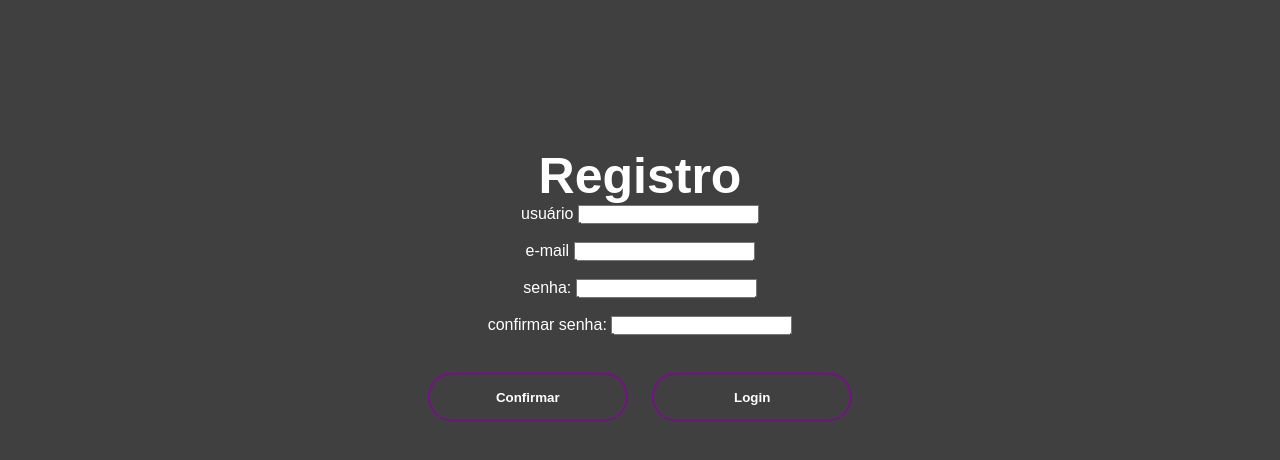
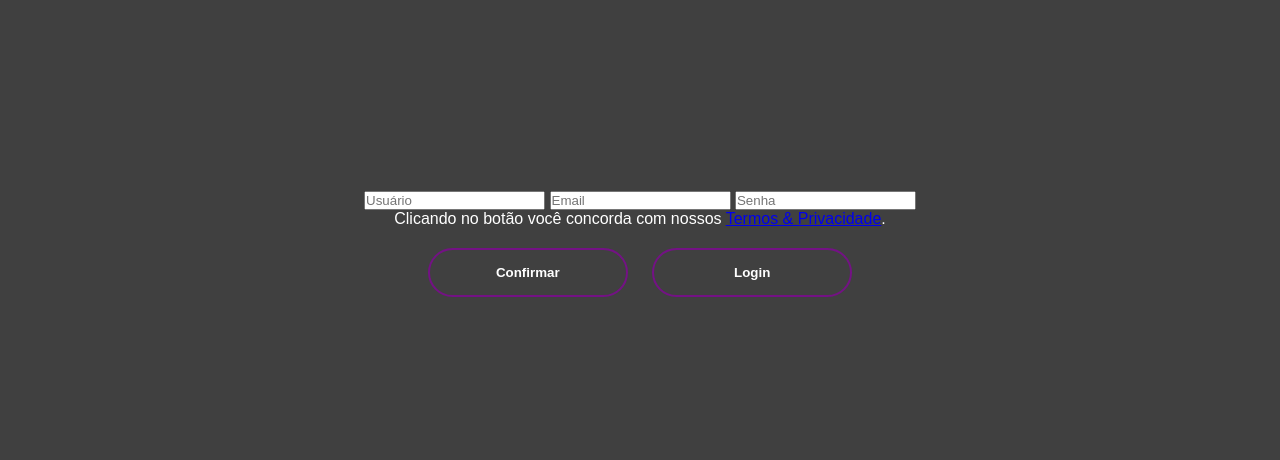
Before and after one commit to Boemia/Insight, a website: page Insight-main/register.html in a window 1280 px wide. Shown: the part 146-606 px from the top of the page. Drawn offline with Linux system fonts and the light colour scheme.

Commit message:
Update register.html

```diff
--- a/Insight-main/register.html
+++ b/Insight-main/register.html
@@ -15,20 +15,16 @@
 
             <div class="registrar">
 
-                <h1>Registro</h1>
-                <label for="usuario">usuário</label>
-                <input type="text" id="usuario" name="usuario"><br><br>
+                <input type="text" placeholder="Usuário" name="user" id="user" required>
 
-                <label for="email">e-mail</label>
-                <input type="text" id="email" name="email"><br><br>
+                <input type="text" placeholder="Email" name="email" id="email" required>
 
-                <label for="senha">senha:</label>
-                <input type="text" id="senha" name="senha"><br><br>
+                <input type="text" placeholder="Senha" name="senha" id="senha" required>
 
-                <label for="senhaconf">confirmar senha:</label>
-                <input type="text" id="senhaconf" name="senhaconf"><br><br>
+                <p>Clicando no botão você concorda com nossos <a href="#">Termos & Privacidade</a>.</p>
 
-                <a href="#"><button type="submit" value="Submit"><span></span>Confirmar</button></a>
+                <a href="#"><button type="submit" class="registerbtn" value="Submit"><span></span>Confirmar</button></a>
+
                 <a href="login.html"><button type="button"><span></span>Login</button></a>
 
             </div>
```
